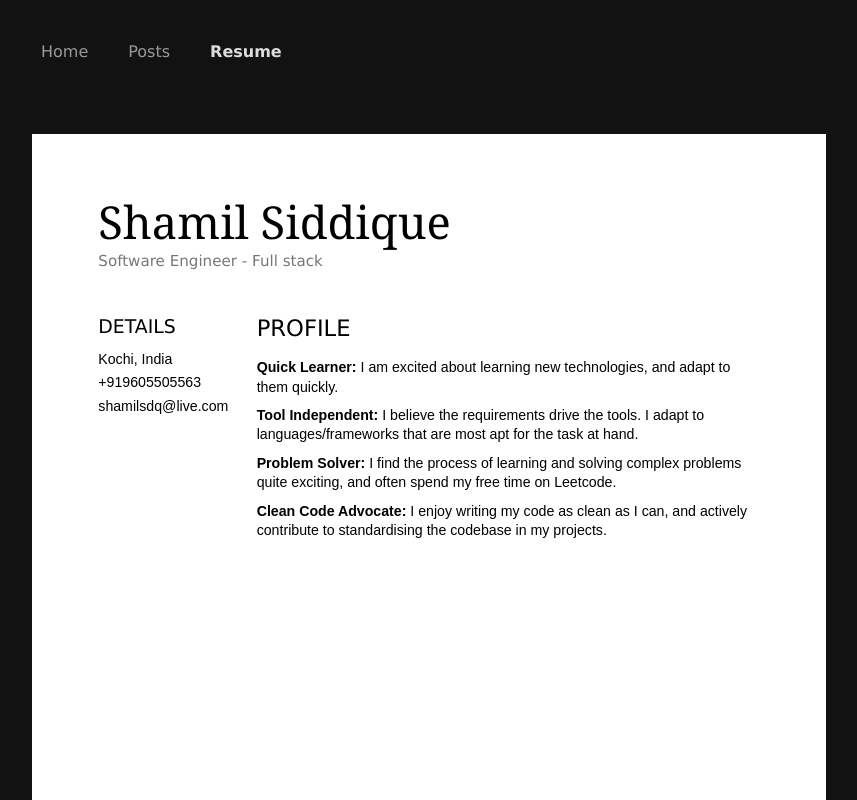
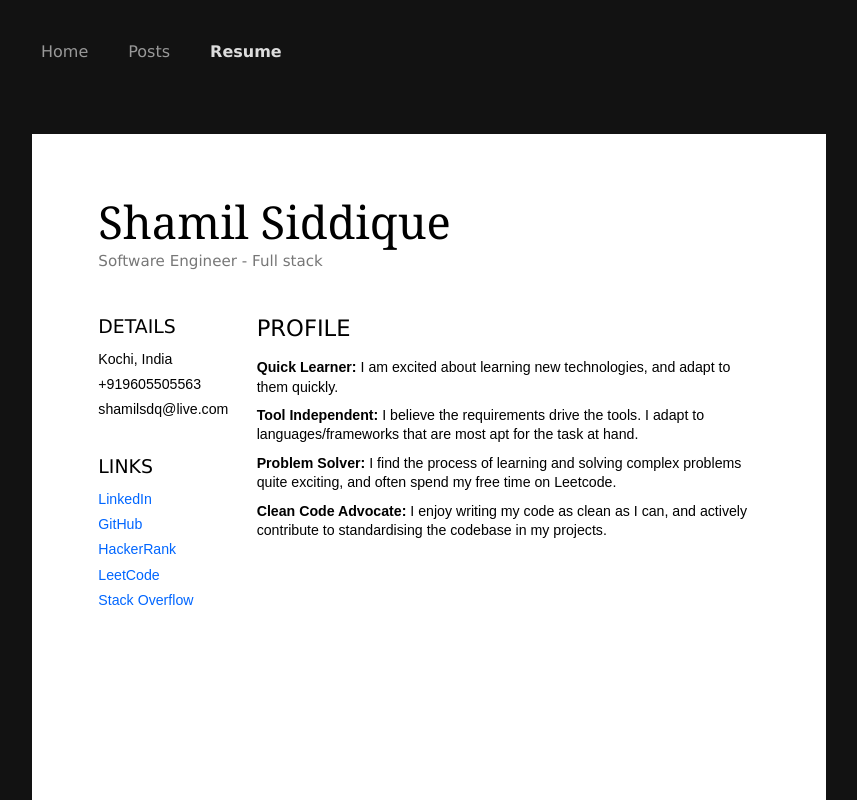
Before and after one commit to shamilsdq/shamilsdq-next, a Next.js app: page /resume in a window 1280 px wide. Shown: the top 800 px of the page, without its empty margins (211-1068 px from the left). Built offline with nearby package versions, Linux system fonts and the light colour scheme.

Commit message:
Set styling for Links and add it to resume

```diff
--- a/components/Resume/Links.tsx
+++ b/components/Resume/Links.tsx
@@ -1,7 +1,8 @@
 import { FunctionComponent } from "react";
+import styles from "styles/Resume.module.css";
 
 const Links: FunctionComponent = () => (
-    <section>
+    <section className={styles.links}>
         <h4>Links</h4>
         <ul>
             <li>
--- a/pages/resume.tsx
+++ b/pages/resume.tsx
@@ -1,7 +1,7 @@
 import { FunctionComponent } from "react";
 import styles from "styles/Resume.module.css";
 
-import { Title, Profile, Details } from "components/Resume";
+import { Title, Profile, Details, Links } from "components/Resume";
 
 const Resume: FunctionComponent = () => (
     <div className={styles.resume}>
@@ -9,6 +9,7 @@ const Resume: FunctionComponent = () => (
         <div>
             <aside>
                 <Details />
+                <Links />
             </aside>
             <main>
                 <Profile />
--- a/styles/Resume.module.css
+++ b/styles/Resume.module.css
@@ -50,6 +50,7 @@
     flex: none;
     display: flex;
     flex-direction: column;
+    gap: 1cm;
 }
 
 
@@ -96,7 +97,7 @@
 .details > ul {
     display: flex;
     flex-direction: column;
-    gap: 0.15cm;
+    gap: 0.2cm;
     list-style: none;
     padding: 0;
     margin: 0;
@@ -107,3 +108,22 @@
     font: 0.375cm Halvetica, sans-serif;
     line-height: 1.25;
 }
+
+
+
+
+.links > ul {
+    display: flex;
+    flex-direction: column;
+    gap: 0.2cm;
+    list-style: none;
+    padding: 0;
+    margin: 0;
+}
+
+.links > ul > li {
+    display: block;
+    font: 0.375cm Halvetica, sans-serif;
+    line-height: 1.25;
+    color: #0066ff;
+}
```
